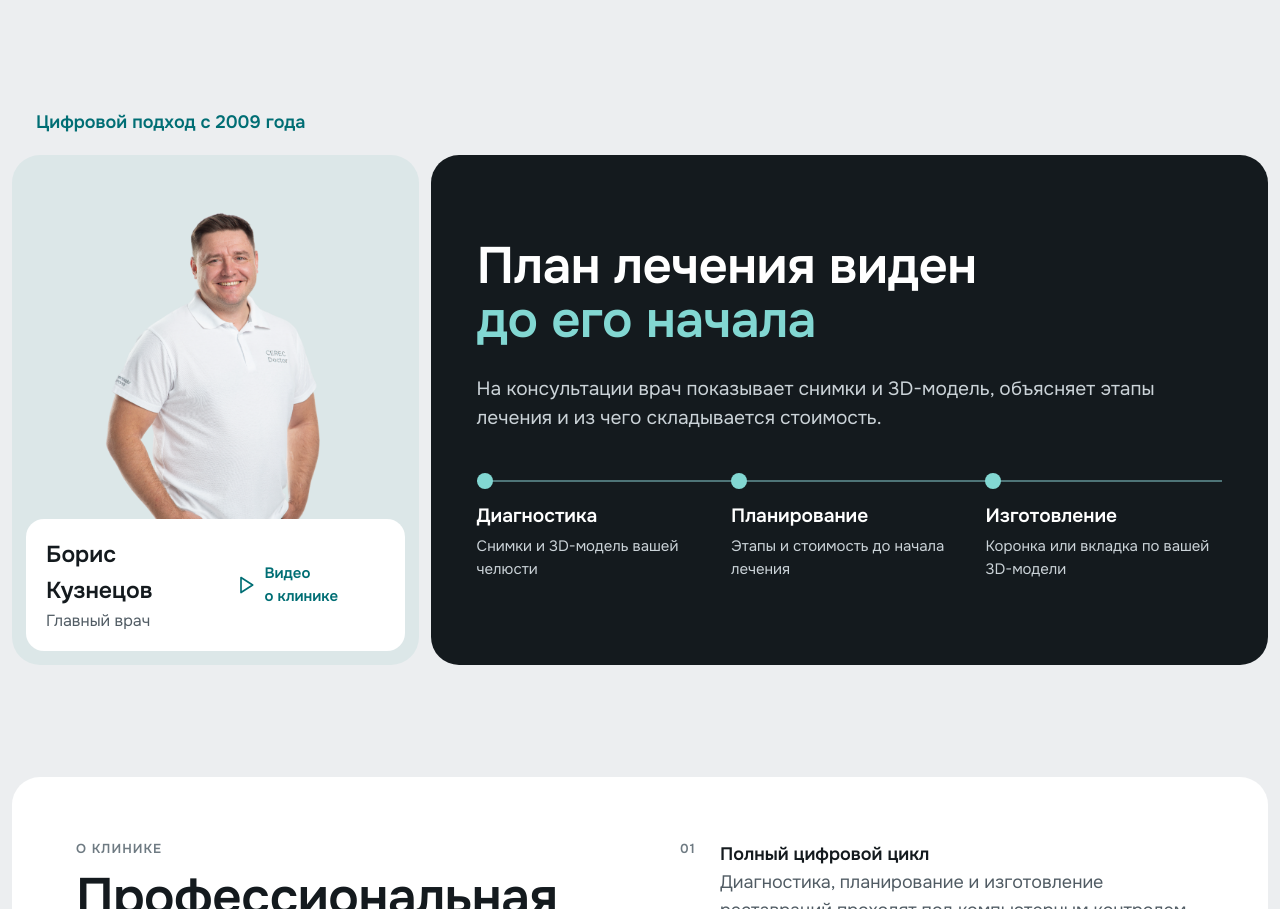
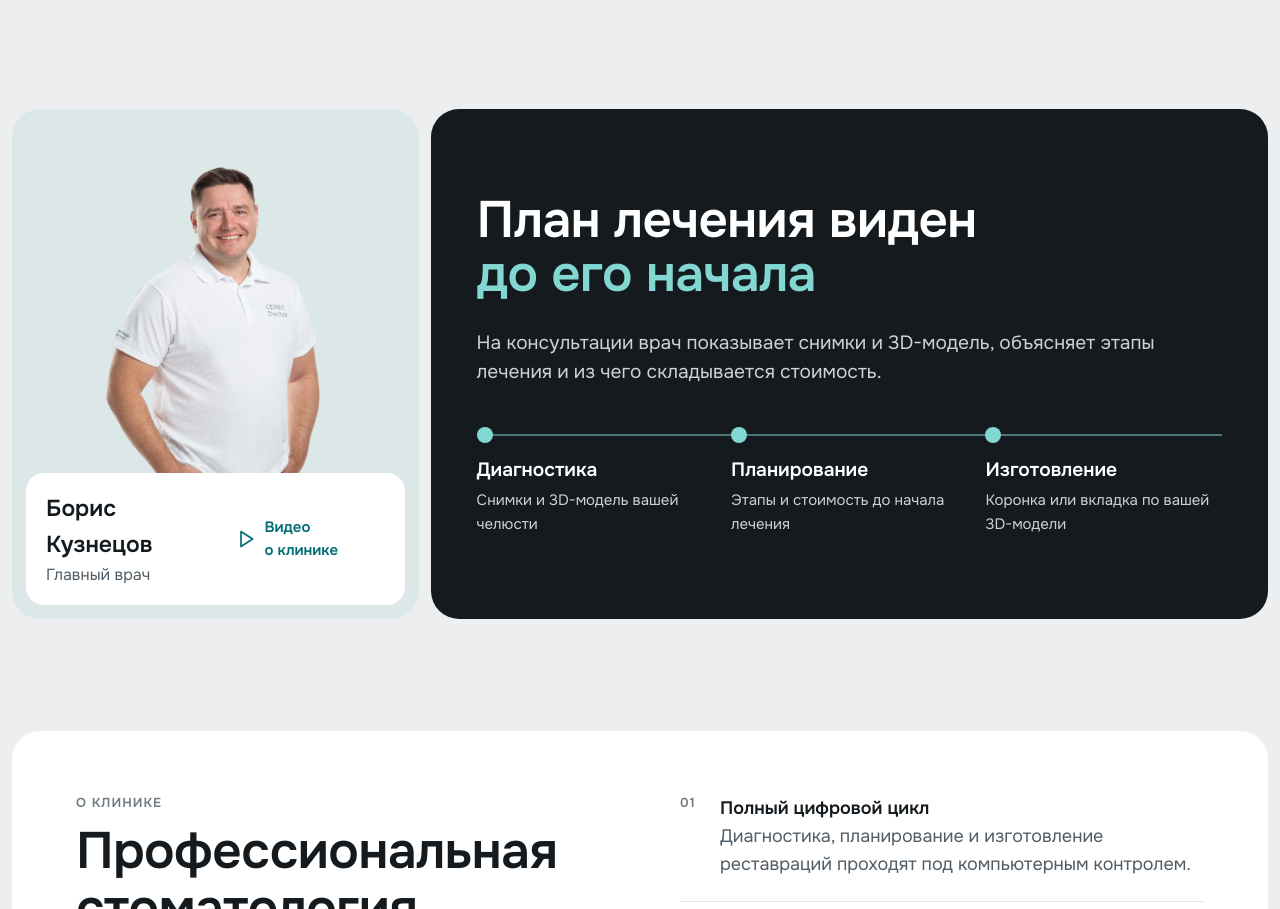
Before and after one commit to panchishen/dominanta-concepts, a plain HTML site: page concept-7-v2.html in a window 1280 px wide. Shown: the part 1896-2805 px from the top of the page. Drawn offline with Linux system fonts and the light colour scheme.

Commit message:
Remove the digital approach overline in v2

```diff
--- a/concept-7-v2.html
+++ b/concept-7-v2.html
@@ -345,7 +345,6 @@ dialog.scanview img{display:block;width:100%;max-height:calc(100vh - 48px);objec
 @media(max-width:980px){.problem-grid{grid-template-columns:repeat(2,minmax(0,1fr))}}
 @media(max-width:540px){.problem-grid{grid-template-columns:1fr}}
 
-.digital-label{margin:0 0 18px 24px;font-size:18px;font-weight:600;color:#006E74}
 .digital-layout{display:grid;grid-template-columns:minmax(0,1fr) minmax(0,2.06fr);gap:var(--g)}
 .digital-portrait{position:relative;min-height:510px;overflow:hidden;border-radius:var(--r);background:#DCE7E8}
 .digital-portrait img{position:absolute;top:4%;left:8%;width:84%;height:92%;object-fit:contain;object-position:center top}
@@ -419,7 +418,6 @@ dialog.scanview img{display:block;width:100%;max-height:calc(100vh - 48px);objec
 </section>
 
 <section aria-labelledby="digital-title">
-  <p class="digital-label">Цифровой подход с&nbsp;2009 года</p>
   <div class="digital-layout">
     <div class="digital-portrait">
       <img data-photo="chief" alt="Борис Кузнецов">
```
